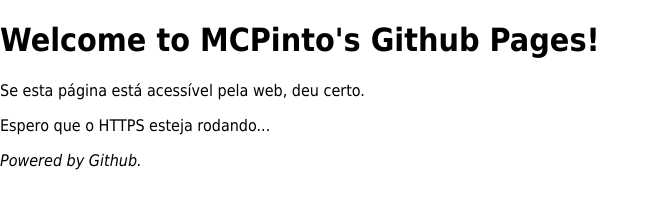
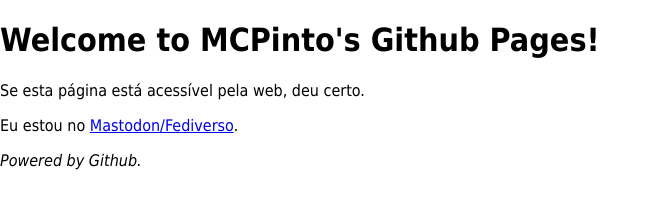
Before and after one commit to mcpinto/mcpinto.github.io, a plain HTML site: page index.html in a window 1280 px wide. Shown: the top 208 px of the page, without its empty margins (0-659 px from the left). Drawn offline with Linux system fonts and the light colour scheme.

Commit message:
Update index.html
inclusão do meu perfil no Fediverso: @mcpinto@organica.social

```diff
--- a/index.html
+++ b/index.html
@@ -12,7 +12,7 @@
 <h1>Welcome to MCPinto's Github Pages!</h1>
 <p>Se esta p&aacute;gina est&aacute; acess&iacute;vel pela web, deu certo.</p>
 
-<p>Espero que o HTTPS esteja rodando...</p>
+<p>Eu estou no <a rel="me" href="https://organica.social/@mcpinto">Mastodon/Fediverso</a>.</p>
 
 <p><em>Powered by Github.</em></p>
 </body>
```
